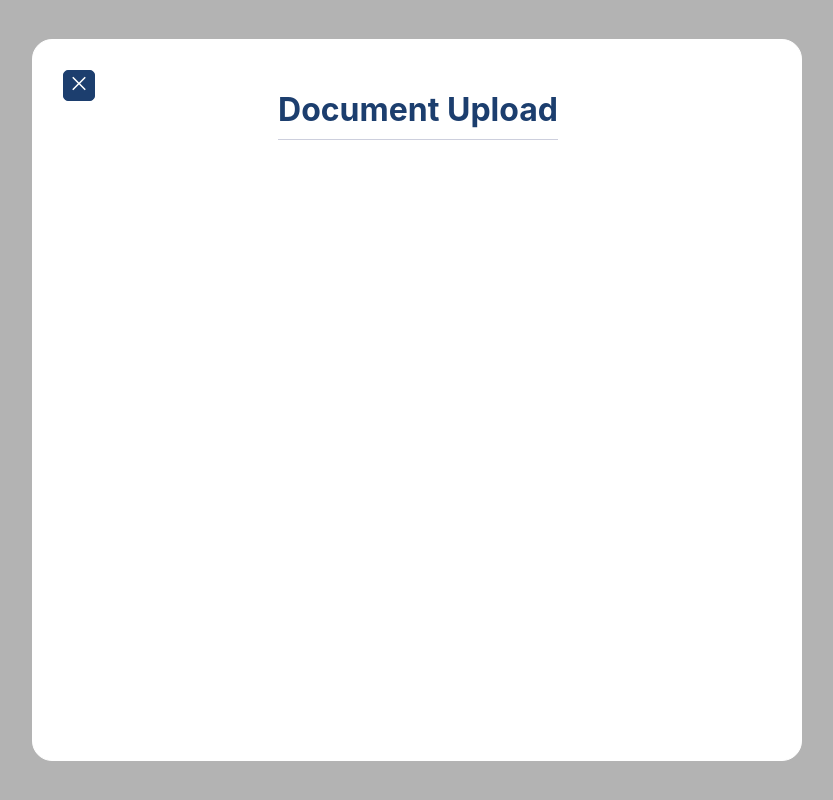
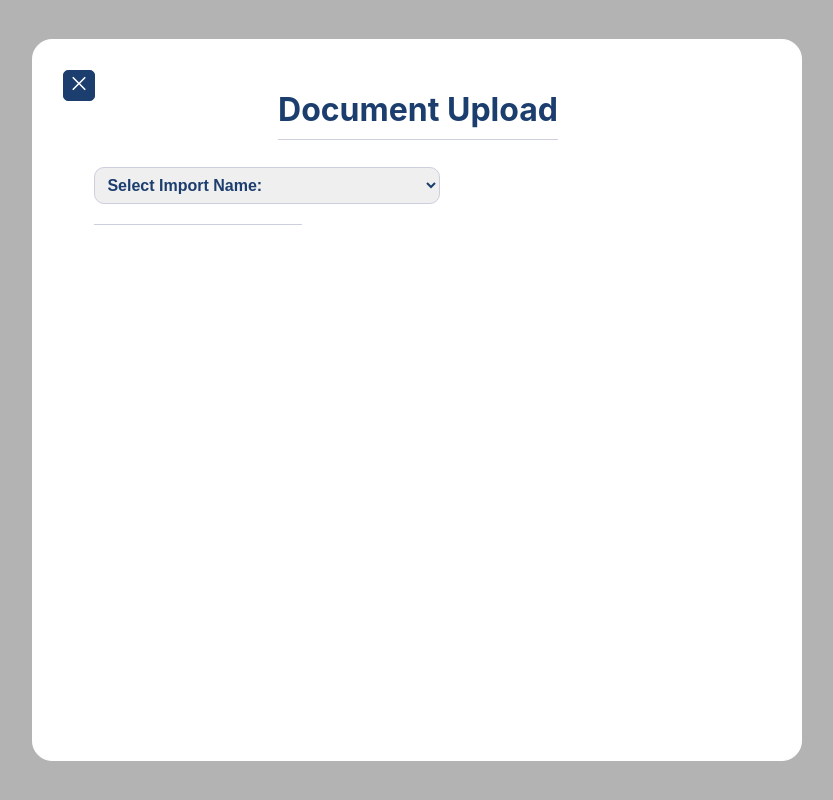
Before and after one commit to abrahamescarra/document-upload, a React (Create React App) app: page / in a window 1280 px wide. Shown: the whole page, without its empty margins (223-1056 px from the left). Built offline with nearby package versions, Linux system fonts and the light colour scheme.

Commit message:
- added generic component select - added select-import-name

```diff
--- a/src/components/Body.tsx
+++ b/src/components/Body.tsx
@@ -1,9 +1,23 @@
-import React from "react";
+import React, { ChangeEvent, useState } from "react";
 import "../styles/Body.css";
+import Select from "./Select";
+import { selectNameOptions } from "./consts";
+
 function Body() {
+  const [selectedOption, setSelectedOption] = useState(selectNameOptions[0]);
   return (
     <div className="body">
-      <div className="left-column"></div>
+      <div className="left-column">
+        <Select
+          options={selectNameOptions}
+          onChange={(event: ChangeEvent<HTMLSelectElement>) =>
+            setSelectedOption(event.target.value)
+          }
+          className="select-import-name"
+          selectedOption={selectedOption}
+        />
+        <div className="divider" />
+      </div>
       <div className="right-column"></div>
     </div>
   );
--- /dev/null
+++ b/src/components/Select.tsx
@@ -0,0 +1,27 @@
+import React, { ChangeEvent } from "react";
+
+type Props = {
+  options: Array<string>;
+  onChange: (event: ChangeEvent<HTMLSelectElement>) => void;
+  className: string;
+  selectedOption: string;
+};
+
+function Select({ selectedOption, options, onChange, className }: Props) {
+  return (
+    <select
+      className={className}
+      value={selectedOption}
+      onChange={onChange}
+      defaultValue={options[0]}
+    >
+      {options.map((option) => (
+        <option key={option} value={option}>
+          {option}
+        </option>
+      ))}
+    </select>
+  );
+}
+
+export default Select;
--- /dev/null
+++ b/src/components/consts.tsx
@@ -0,0 +1,6 @@
+export const selectNameOptions = [
+  "Select Import Name:",
+  "Option 1",
+  "Option 2",
+  "Option 3",
+];
--- a/src/styles/Body.css
+++ b/src/styles/Body.css
@@ -1,6 +1,5 @@
 .body {
   border-radius: 20px;
-
   width: 100%;
   height: 60%;
   display: flex;
@@ -11,8 +10,6 @@
   border-radius: 20px;
   width: 45%;
   margin-left: 8%;
-  display: flex;
-  justify-content: space-between;
 }
 
 .right-column {
@@ -22,3 +19,28 @@
   display: flex;
   justify-content: space-between;
 }
+
+.select-import-name {
+  padding: 8px;
+  font-size: 16px;
+  border: 1px solid #cdcfdd;
+  color: #1c3e6e;
+  font-weight: bold;
+  border-radius: 10px;
+  outline: none;
+  width: 100%;
+  cursor: pointer;
+  transition: border-color 0.3s ease-in-out;
+  height: fit-content;
+}
+
+.select-import-name:hover {
+  border-color: #1c3e6e;
+}
+
+.divider {
+  margin-top: 20px;
+  margin-bottom: 20px;
+  border-bottom: 1px solid #cdcfdd;
+  width: 60%;
+}
```
